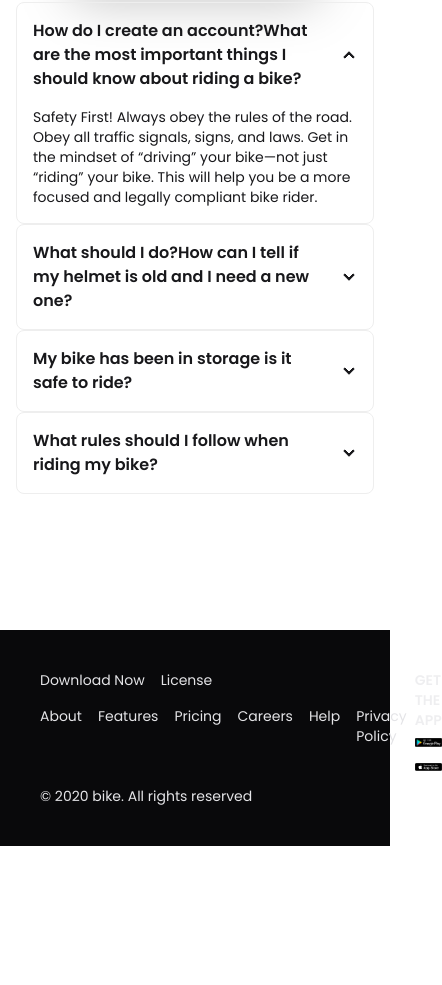
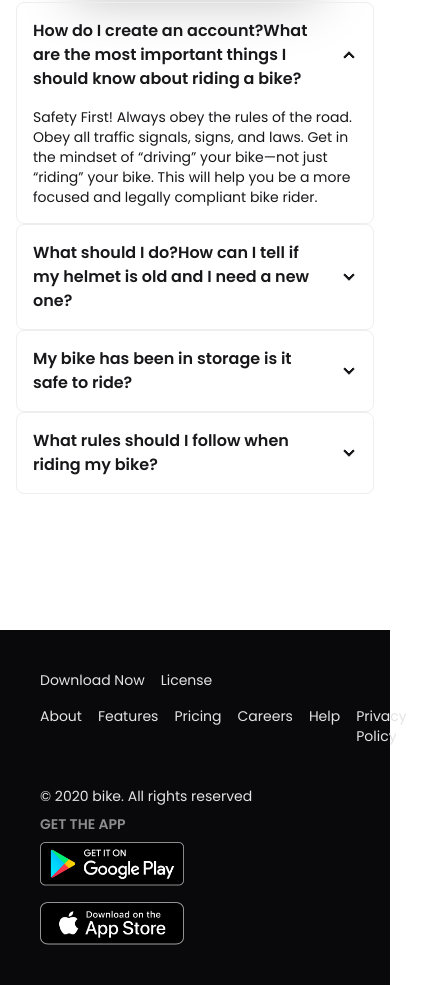
Before and after one commit to t-anvirahmed/biker_zone_with_daisyUI, a plain HTML site: page index.html in a window 390 px wide. Shown: the part 4870-5855 px from the top of the page, 442 px wide, since content can reach past the window. Before the commit the page ends 5716 px from the top, so only its background shows below. Drawn offline with nearby package versions, Linux system fonts and the light colour scheme.

Commit message:
fixed footer

```diff
--- a/index.html
+++ b/index.html
@@ -481,10 +481,8 @@
       </section>
     </main>
     <!-- footer section -->
-    <footer
-      class="footer sm:footer-horizontal bg-neutral text-neutral-content p-10"
-    >
-      <div class="md:container md:mx-auto flex justify-between">
+    <footer class="footer bg-neutral text-neutral-content p-10">
+      <div class="md:container md:mx-auto lg:flex lg:justify-between">
         <aside>
           <nav>
             <ul class="flex gap-4">
@@ -504,7 +502,7 @@
           </nav>
           <p class="mt-10">© 2020 bike. All rights reserved</p>
         </aside>
-        <nav>
+        <nav class="">
           <h6 class="footer-title">Get the App</h6>
           <div class="grid grid-cols-1 gap-4">
             <a><img class="w-36" src="images/others/android.png" alt="" /> </a>
```
